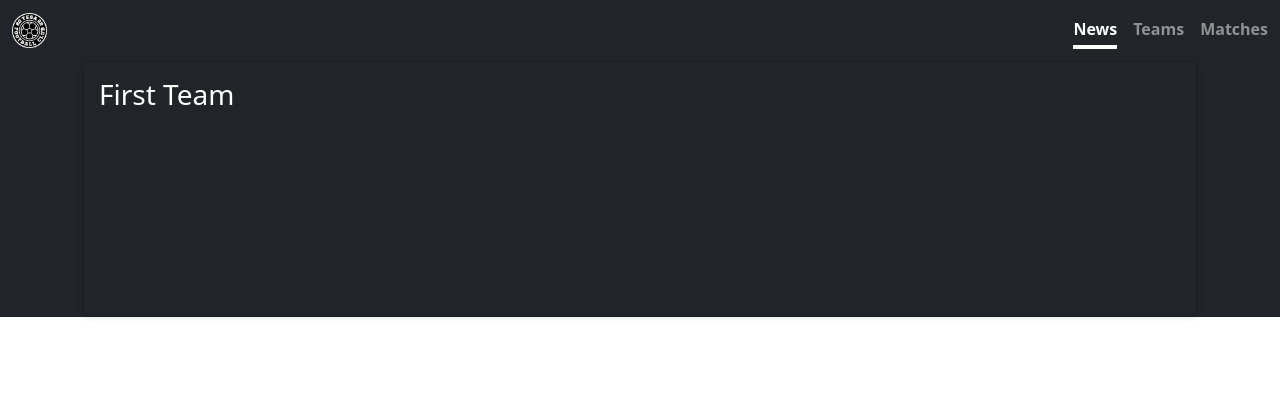
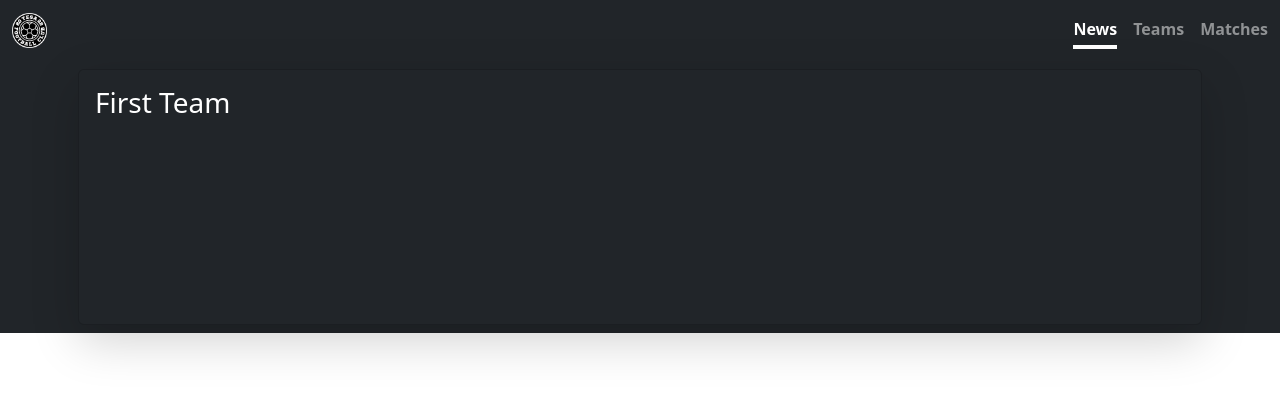
Before and after one commit to tesafc/tesafc.github.io, a Jekyll site: the page built from teams.html, in a window 1280 px wide. Shown: the top 393 px of the page. Built offline with Jekyll 4.4.1, drawn with Linux system fonts in a browser that asks for light colours.

Commit message:
Update teams.html

```diff
--- a/teams.html
+++ b/teams.html
@@ -4,8 +4,8 @@
 ---
 
 <div class="text-bg-dark">
-  <div class="container">
-    <div class="card text-bg-dark shadow-sm p-2" style="height: 16rem;">
+  <div class="container p-2">
+    <div class="card text-bg-dark shadow-lg" style="height: 16rem;">
       <img src="" class="card-img" alt="">
       <div class="card-img-overlay">
         <h3 class="card-title text-capitalize">first team</h3>
```
